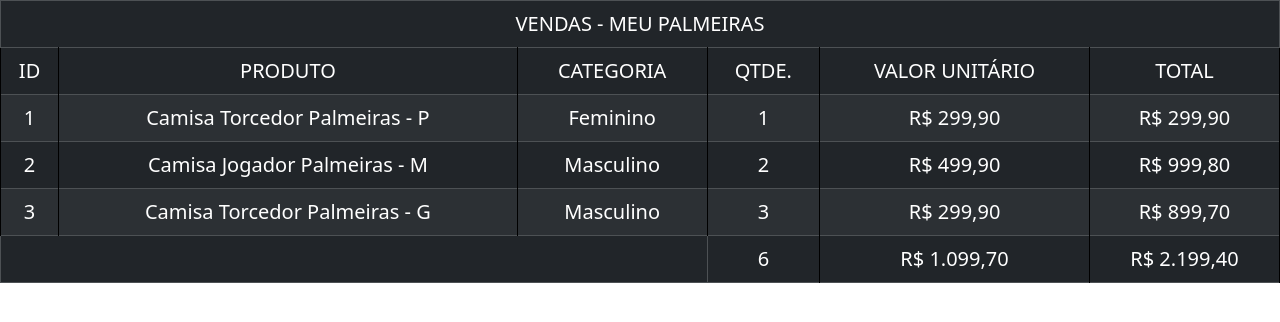
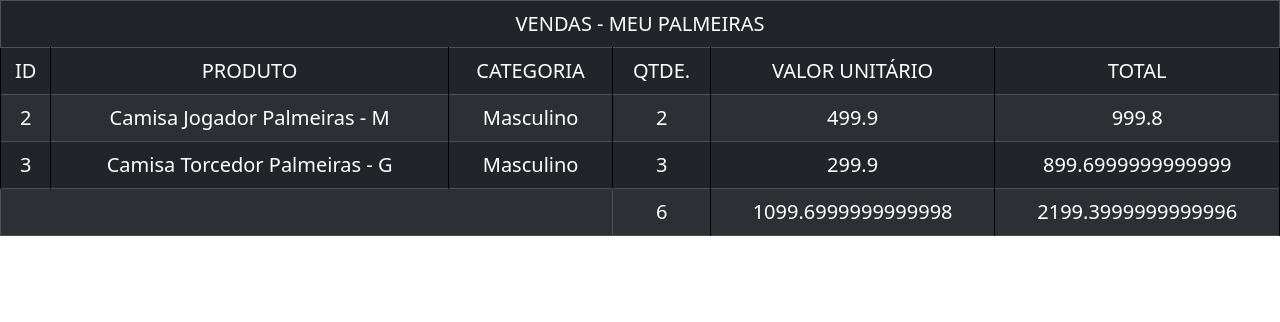
Before and after one commit to VitorCamposFrancisco/react-table, a React (Create React App) app: page / in a window 1280 px wide. Shown: the top 322 px of the page. Built offline with nearby package versions, Linux system fonts and the light colour scheme.

Commit message:
Aula 5 - Falta o map

```diff
--- a/src/components/PriceListComponents.js
+++ b/src/components/PriceListComponents.js
@@ -1,45 +1,37 @@
 import '../style/custom.css';
-import { useState } from 'react';
 import { Button, Col, Row, Table } from 'react-bootstrap';
 
 function PriceList(){
-    let id_produto  = 1;
-    let id_produto2 = 2;
-    let id_produto3 = 3;
 
-    let camisa1 = "Camisa Torcedor Palmeiras - P";
-    let camisa2 = "Camisa Jogador Palmeiras - M";
-    let camisa3 = "Camisa Torcedor Palmeiras - G";
+    let produto = {
+        id: 1,
+        produto: "Camisa Torcedor Palmeiras - P",
+        categoria: "Feminino",
+        quantidade: 1,
+        valorUnitario: 299.90,
+    };
+    let produto2 = {
+        id: 2,
+        produto: "Camisa Jogador Palmeiras - M",
+        categoria: "Masculino",
+        quantidade: 2,
+        valorUnitario: 499.90,
+    };
+    let produto3 = {
+        id: 3,
+        produto: "Camisa Torcedor Palmeiras - G",
+        categoria: "Masculino",
+        quantidade: 3,
+        valorUnitario: 299.90,
+    };
 
-    let categ1 = "Feminino";
-    let categ2 = "Masculino";
-    let categ3 = "Masculino";
-
-    let qtde1 = 1;
-    let qtde2 = 2;
-    let qtde3 = 3;
-    let qtdeTotal = qtde1 + qtde2 + qtde3;
-
-    let valorUnit1 = 299.90;
-    let valorUnit2 = 499.90;
-    let valorUnit3 = 299.90;
-    let valorUnitTotal = valorUnit1 + valorUnit2 + valorUnit3;
-
-    let valorTotal1 = valorUnit1
-    * qtde1;
-    let valorTotal2 = valorUnit2 * qtde2;
-    let valorTotal3 = valorUnit3 * qtde3;
-    let total = valorTotal1 + valorTotal2 + valorTotal3;
+    let lista_produto = {
+        produto,
+        produto2,
+        produto3,
+    }
 
 
-    const formatado  = valorUnitTotal.toLocaleString('pt-BR', { style: 'currency', currency: 'BRL' });
-    const formatado2 = valorTotal3.toLocaleString('pt-BR', { style: 'currency', currency: 'BRL' });
-    const formatado3 = total.toLocaleString('pt-BR', { style: 'currency', currency: 'BRL' });
-    const Unit1      = valorUnit1.toLocaleString('pt-BR', { style: 'currency', currency: 'BRL' });
-    const Unit2      = valorUnit2.toLocaleString('pt-BR', { style: 'currency', currency: 'BRL' });
-    const Unit3      = valorUnit3.toLocaleString('pt-BR', { style: 'currency', currency: 'BRL' });
-    const total1     = valorTotal1.toLocaleString('pt-BR', { style: 'currency', currency: 'BRL' });
-    const total2     = valorTotal2.toLocaleString('pt-BR', { style: 'currency', currency: 'BRL' });
 
 
     return(
@@ -75,74 +67,54 @@
         <tbody>
         <tr class="maisclaro">
             <td class="borda">
-                {id_produto}
+                {produto2.id}
             </td>
             <td class="borda">
-                {camisa1}
+                {produto2.produto}
             </td>
             <td class="borda">
-                {categ1}
+                {produto2.categoria}
             </td>
             <td class="borda">
-                {qtde1}
+                {produto2.quantidade}
             </td>
             <td class="borda">
-                {Unit1}
+                {produto2.valorUnitario}
             </td>
             <td class="borda">
-                {total1}
-            </td>
-        </tr>
-        <tr class="maisclaro">
-            <td class="borda">
-                {id_produto2}
-            </td>
-            <td class="borda">
-                {camisa2}
-            </td>
-            <td class="borda">
-                {categ2}
-            </td>
-            <td class="borda">
-                {qtde2}
-            </td>
-            <td class="borda">
-                {Unit2}
-            </td>
-            <td class="borda">
-                {total2}
+                {produto2.quantidade * produto2.valorUnitario}
             </td>
         </tr>
         <tr class="maisclaro"  >
             <td class="borda">
-                {id_produto3}
+                {produto3.id}
             </td>
             <td class="borda">
-                {camisa3}
+                {produto3.produto}
             </td>
             <td class="borda">
-                {categ3}
+                {produto3.categoria}
             </td>
             <td class="borda">
-                {qtde3}
+                {produto3.quantidade}
             </td>
             <td class="borda">
-                {Unit3}
+                {produto3.valorUnitario}
             </td>
             <td class="borda">
-                {formatado2}
+                {produto3.quantidade * produto3.valorUnitario}
             </td>
         </tr>
         <tr class="escuro">
             <td colspan="3"></td>
             <td class="borda">
-                {qtdeTotal}
+                {produto.quantidade + produto2.quantidade + produto3.quantidade}
             </td>
             <td class="borda">
-                {formatado}
+                {produto.valorUnitario + produto2.valorUnitario + produto3.valorUnitario}
             </td>
             <td class="borda">
-                {formatado3}
+                {(produto.quantidade * produto.valorUnitario) + (produto2.quantidade * produto2.valorUnitario) + (produto3.quantidade * produto3.valorUnitario)}
             </td>
         </tr>
         </tbody>
```
